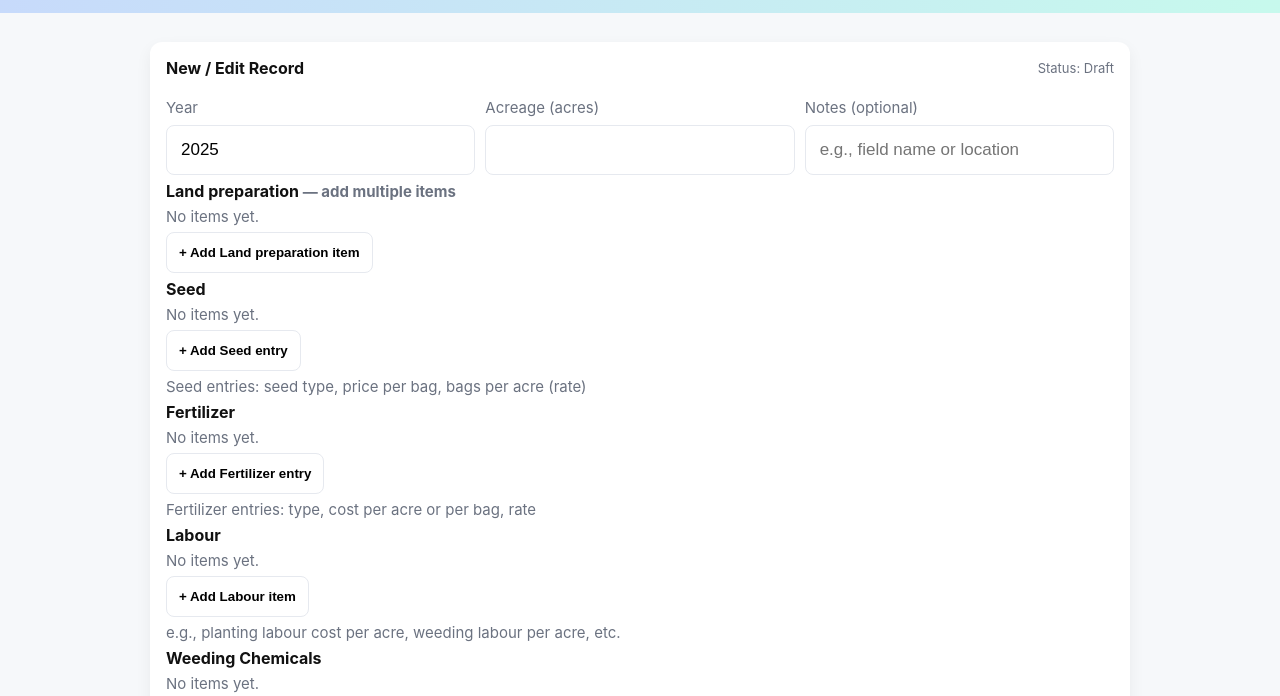
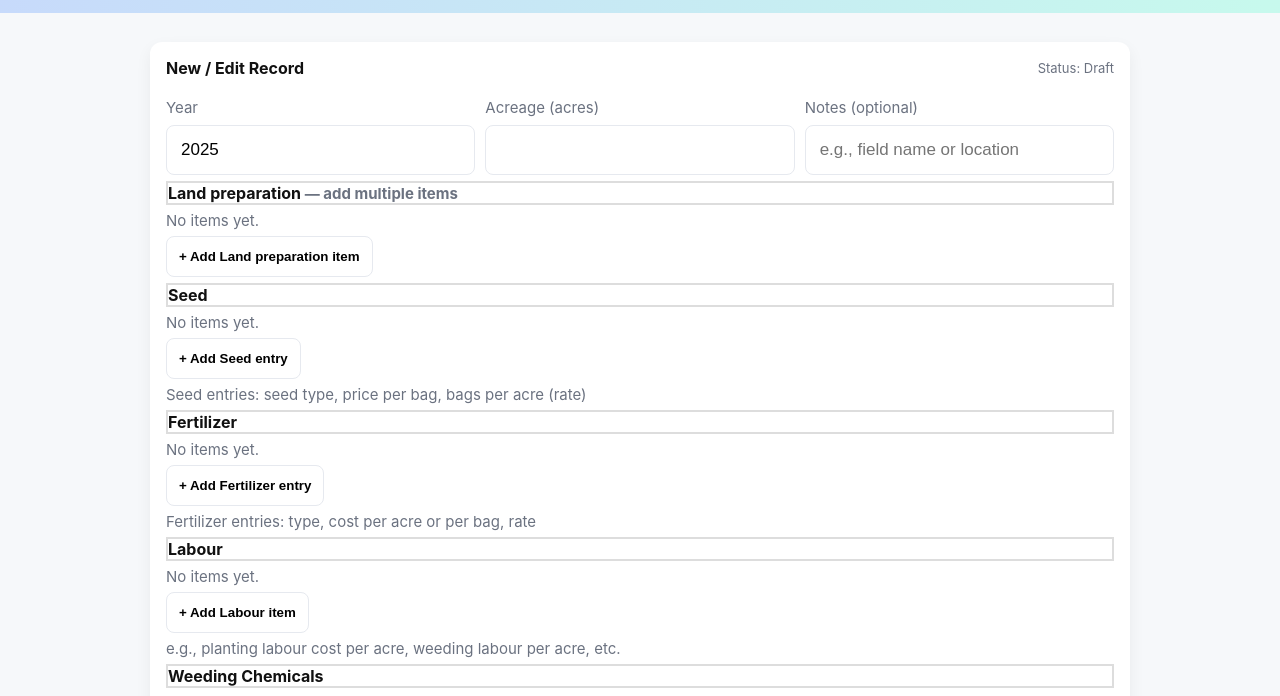
Before and after one commit to Joseph-AgriRecord/AgriRecord, a plain HTML site: page index.html in a window 1280 px wide. Shown: the part 67-763 px from the top of the page. Drawn offline with Linux system fonts and the light colour scheme.

Commit message:
Update index.html

```diff
--- a/index.html
+++ b/index.html
@@ -1,3 +1,4 @@
+
 
 <!doctype html>
 <html lang="en">
@@ -19,7 +20,7 @@
     width:100%;padding:14px;border-radius:8px;border:1px solid #e6e9ef;margin-top:8px;
     box-sizing:border-box;font-size:17px;background:#fff
   }
-  .section-title{font-weight:700;margin-top:6px;margin-bottom:6px}
+  .section-title{font-weight:700;border: 2px solid #ddd;margin: 20px 0;margin-top:6px;margin-bottom:6px}
   .btn{display:inline-flex;gap:8px;align-items:center;padding:12px 12px;border-radius:8px;border:none;cursor:pointer;font-weight:600}
   .btn-primary{background:var(--accent);color:#fff}
   .btn-ghost{background:transparent;border:1px solid #e6e9ef}
```
